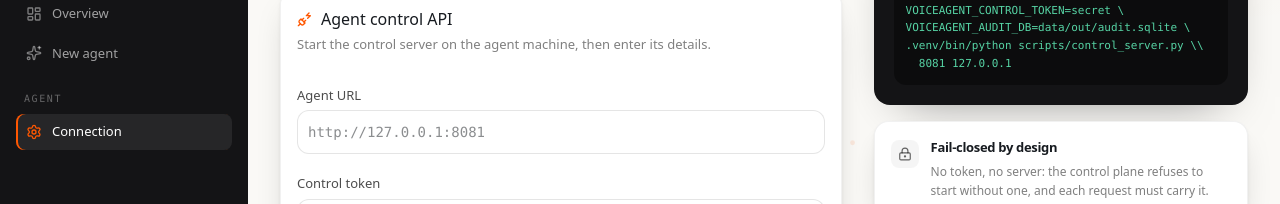
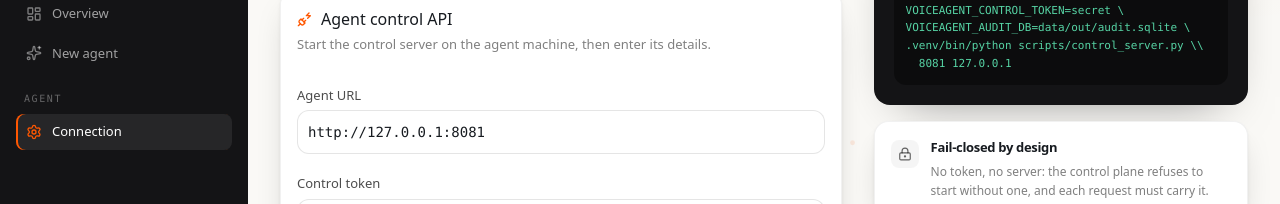
Before and after one commit to shagil786/voiceAgentDashboard, a React (Vite) app: page /connect in a window 1280 px wide. Shown: the part 191-395 px from the top of the page. Built offline with nearby package versions, Linux system fonts and the light colour scheme.

Commit message:
fix(onboard): default agent URL (placeholder looked filled, failed validation)

```diff
--- a/src/pages/connect.tsx
+++ b/src/pages/connect.tsx
@@ -12,7 +12,7 @@ import { useNavigate } from "react-router-dom"
 export function ConnectPage() {
   const nav = useNavigate()
   const saved = getConfig()
-  const [url, setUrl] = useState(saved?.url ?? "")
+  const [url, setUrl] = useState(saved?.url ?? "http://127.0.0.1:8081")
   const [token, setToken] = useState(saved?.token ?? "")
   const [busy, setBusy] = useState(false)
   const [ok, setOk] = useState<StatusInfo | null>(null)
```
